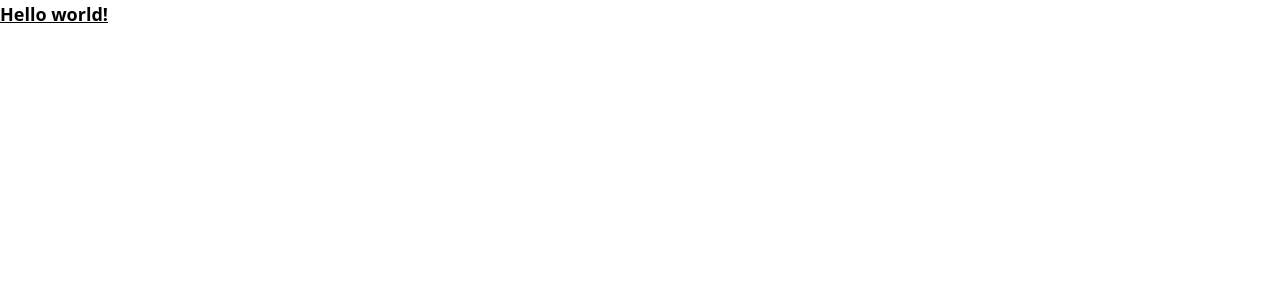
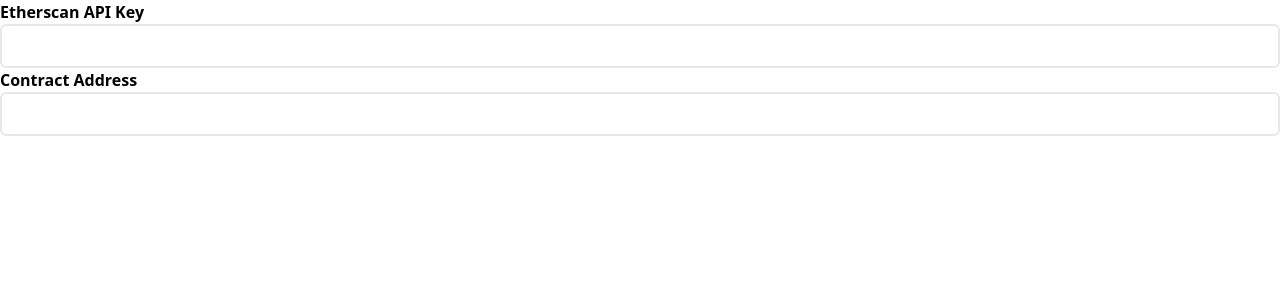
Before and after one commit to correctforward818/contract-downloading, a React (Create React App) app: page / in a window 1280 px wide. Shown: the top 300 px of the page. Built offline with nearby package versions, Linux system fonts and the light colour scheme; no server answers.

Commit message:
Get contract content

```diff
--- a/src/App.js
+++ /dev/null
@@ -1,5 +0,0 @@
-function App() {
-  return <h1 className="text-lg font-bold underline">Hello world!</h1>;
-}
-
-export default App;
--- /dev/null
+++ b/src/App.jsx
@@ -0,0 +1,45 @@
+import axios from "axios";
+import { useState, useEffect } from "react";
+import { AppInput } from "./components/AppInput";
+
+function parseSourceCodeObject(sourceCode) {
+  return JSON.parse(sourceCode.substr(1, sourceCode.length - 2));
+}
+
+function App() {
+  const [apiKey, setApiKey] = useState("");
+  const [contractAddress, setContractAddress] = useState("");
+  useEffect(() => {
+    (async () => {
+      const result = await axios.get(
+        `https://api.etherscan.io/api?module=contract&action=getsourcecode&address=${contractAddress}&apikey=${apiKey}`
+      );
+      const sourceCodes = result.data.result;
+      for (const sourceCode of sourceCodes) {
+        const parsedSourceCode = parseSourceCodeObject(sourceCode.SourceCode);
+        console.log(parsedSourceCode);
+        for (const [fileName, contentObj] of Object.entries(
+          parsedSourceCode.sources
+        )) {
+          console.log(fileName, contentObj);
+        }
+      }
+    })();
+  }, [apiKey]);
+  return (
+    <div>
+      <AppInput
+        label="Etherscan API Key"
+        value={apiKey}
+        onChange={(e) => setApiKey(e.target.value)}
+      />
+      <AppInput
+        label="Contract Address"
+        value={contractAddress}
+        onChange={(e) => setContractAddress(e.target.value)}
+      />
+    </div>
+  );
+}
+
+export default App;
--- /dev/null
+++ b/src/components/AppInput.jsx
@@ -0,0 +1,31 @@
+export const AppInput = ({
+  id,
+  className,
+  value,
+  type,
+  label,
+  placeholder,
+  onChange,
+  readOnly,
+  disabled,
+}) => {
+  return (
+    <div className="w-full">
+      {label && (
+        <label htmlFor={id} className="font-semibold">
+          {label}
+        </label>
+      )}
+      <input
+        id={id}
+        className={`border-2 w-full p-2 focus:ring-4 rounded-md ${className}`}
+        type={type ?? "text"}
+        value={value}
+        placeholder={placeholder}
+        onChange={onChange}
+        readOnly={readOnly}
+        disabled={disabled}
+      />
+    </div>
+  );
+};
--- a/src/index.css
+++ b/src/index.css
@@ -1,3 +1,10 @@
 @import "tailwindcss/base";
 @import "tailwindcss/components";
 @import "tailwindcss/utilities";
+
+html,
+body,
+#root {
+  width: 100%;
+  height: 100%;
+}
```
